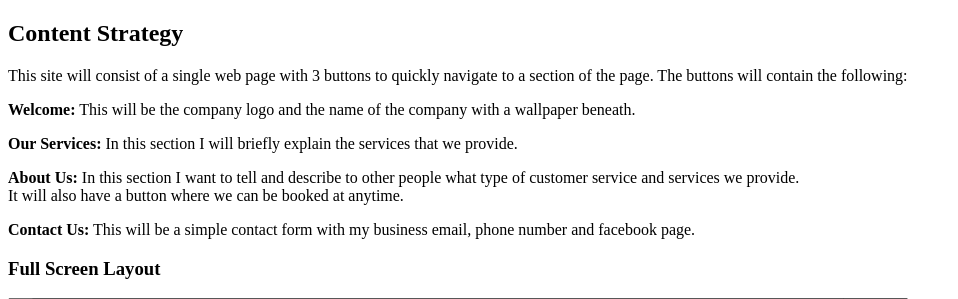
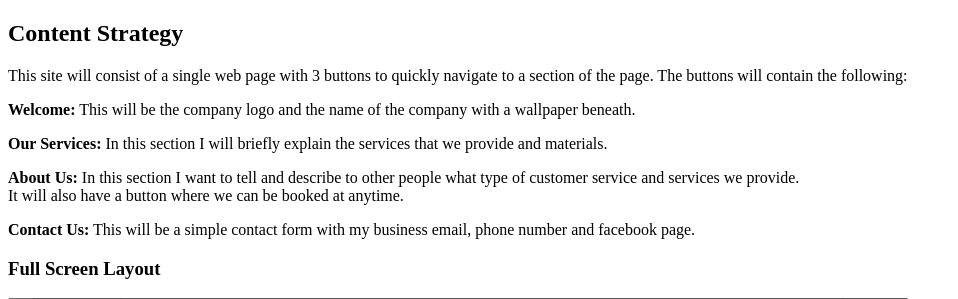
Before and after one commit to sararendon01/personal-web-page, a PHP site: page /milestone-2.php in a window 1280 px wide. Shown: the top 299 px of the page, without its empty margins (0-958 px from the left). Run offline with PHP 8.4, Linux system fonts and the light colour scheme.

```diff
--- a/milestone-2/milestone-2.php
+++ b/milestone-2/milestone-2.php
@@ -12,7 +12,7 @@
 
 <p><strong>Welcome:</strong> This will be the company logo and the name of the company with a wallpaper beneath.</p>
 
-<p><strong>Our Services:</strong> In this section I will briefly explain the services that we provide.</p>
+<p><strong>Our Services:</strong> In this section I will briefly explain the services that we provide and materials.</p>
 
 <p><strong>About Us:</strong> In this section I want to tell and describe to other people what type of customer service
 	and services we provide.<br>It will also
```
